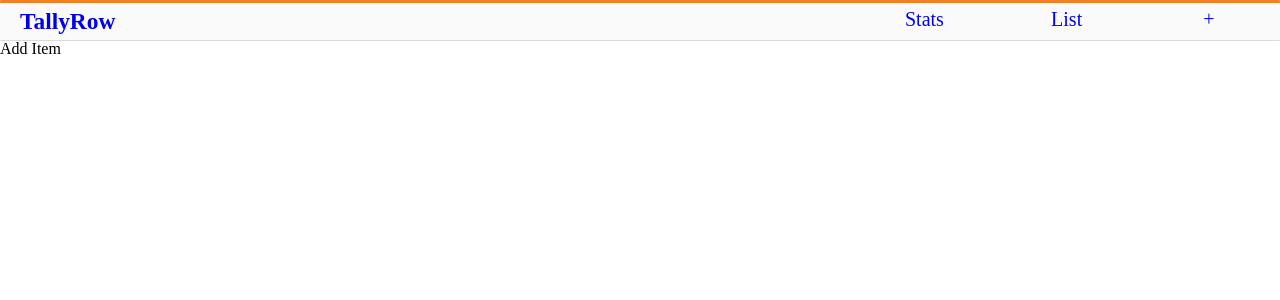
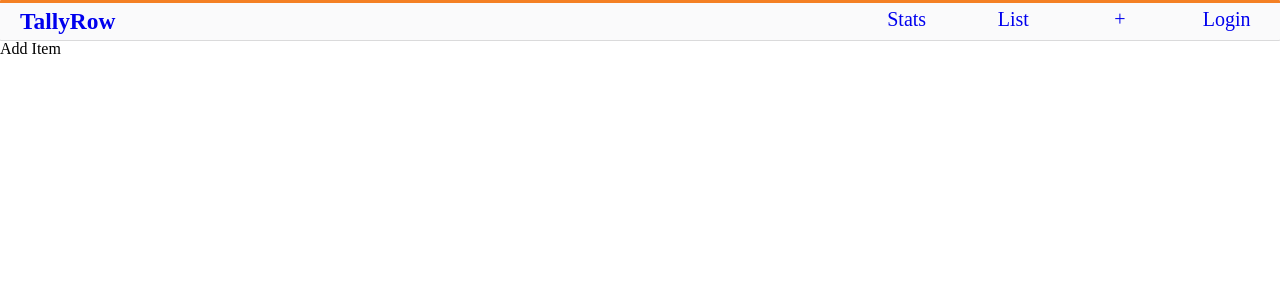
Before and after one commit to JohnGoure/tallyrow, a React (Create React App) app: page / in a window 1280 px wide. Shown: the top 300 px of the page. Built offline with nearby package versions, Linux system fonts and the light colour scheme.

Commit message:
Implemented a nav menu item for create account called Login.

```diff
--- a/src/components/Menu.js
+++ b/src/components/Menu.js
@@ -9,5 +9,6 @@ export const Menu = () => (
         <MenuItem row="row1" col="col1" navlink="stats" title="Stats" />
         <MenuItem row="row1" col="col3" navlink="additem" title="+" />
         <MenuItem row="row1" col="col2" navlink="todolist" title="List" />
+        <MenuItem row="row1" col="col4" navlink="create-account" title="Login" />
     </nav>
 )
--- a/src/stylesheets/styles.css
+++ b/src/stylesheets/styles.css
@@ -43,7 +43,7 @@ body {
 
 .nav {
     display: grid;
-    grid-template-columns: 1fr 1fr 1fr;
+    grid-template-columns: 1fr 1fr 1fr 1fr;
 }
 
 .menu-item {
@@ -96,3 +96,7 @@ body {
 .col3 {
     grid-column: 3;
 }
+
+.col4 {
+    grid-column: 4;
+}
```
